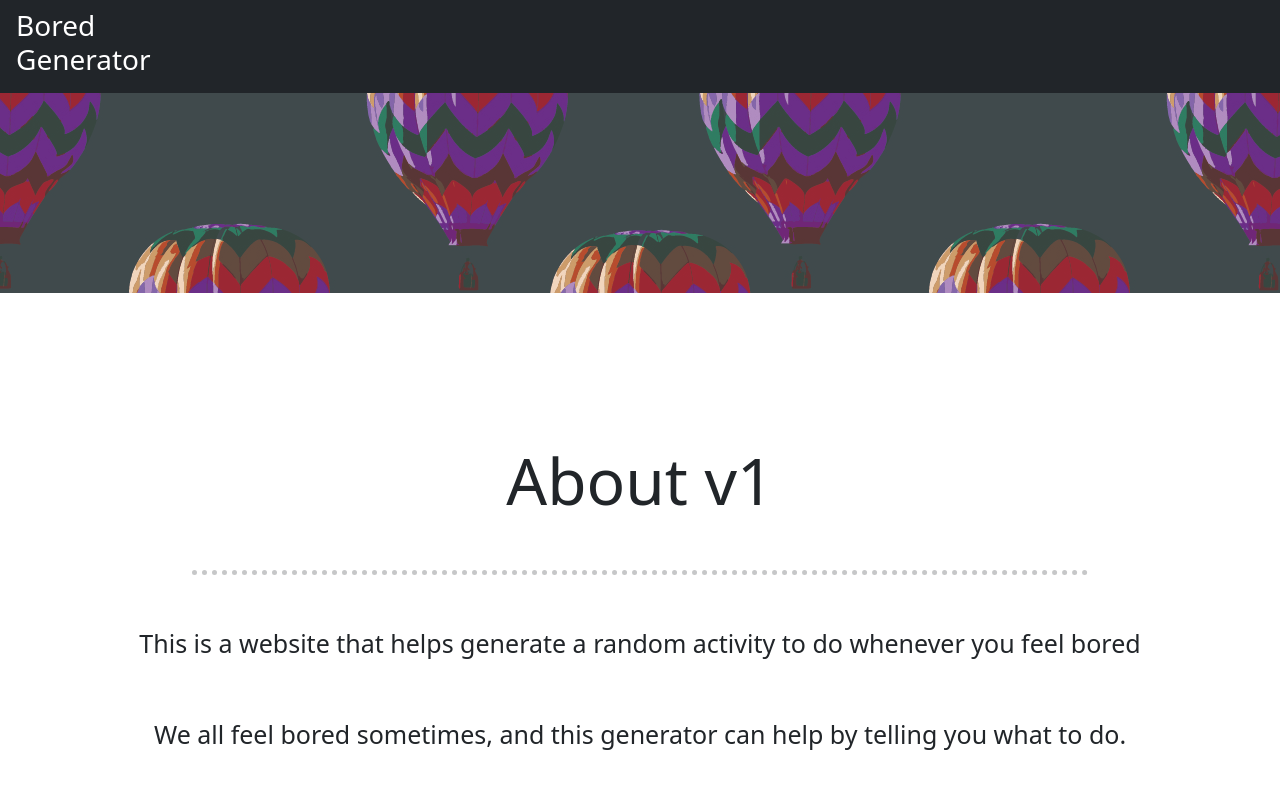
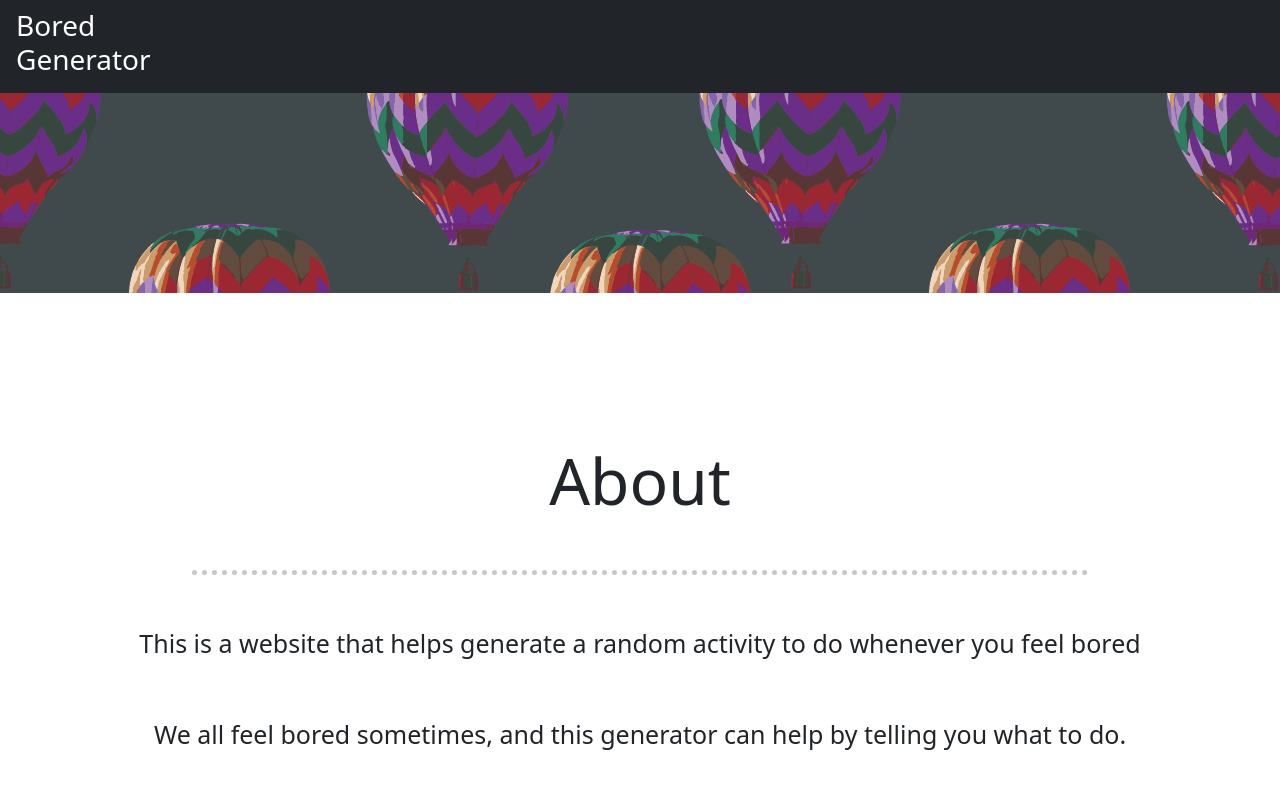
Before and after one commit to IamaTR33root/Final-Website-Project, a plain HTML site: page about.html in a window 1280 px wide. Shown: the top 800 px of the page. Drawn offline with nearby package versions, Linux system fonts and the light colour scheme.

Commit message:
Update about.html

```diff
--- a/about.html
+++ b/about.html
@@ -28,7 +28,7 @@
 
     <div class="header-pattern"></div>
 
-    <h1 class="about-header">About v1</h1>
+    <h1 class="about-header">About</h1>
 
     <hr>
 
```
